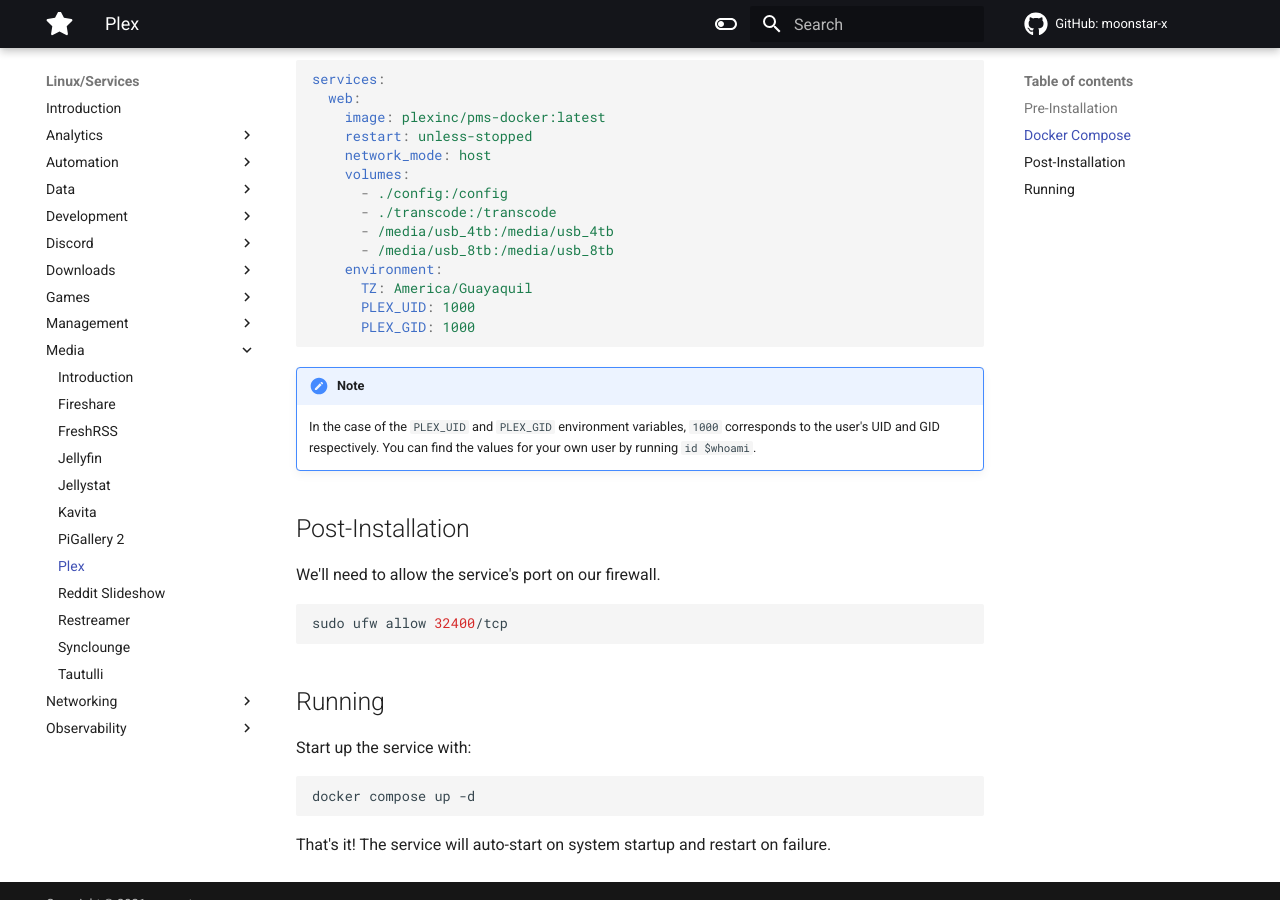
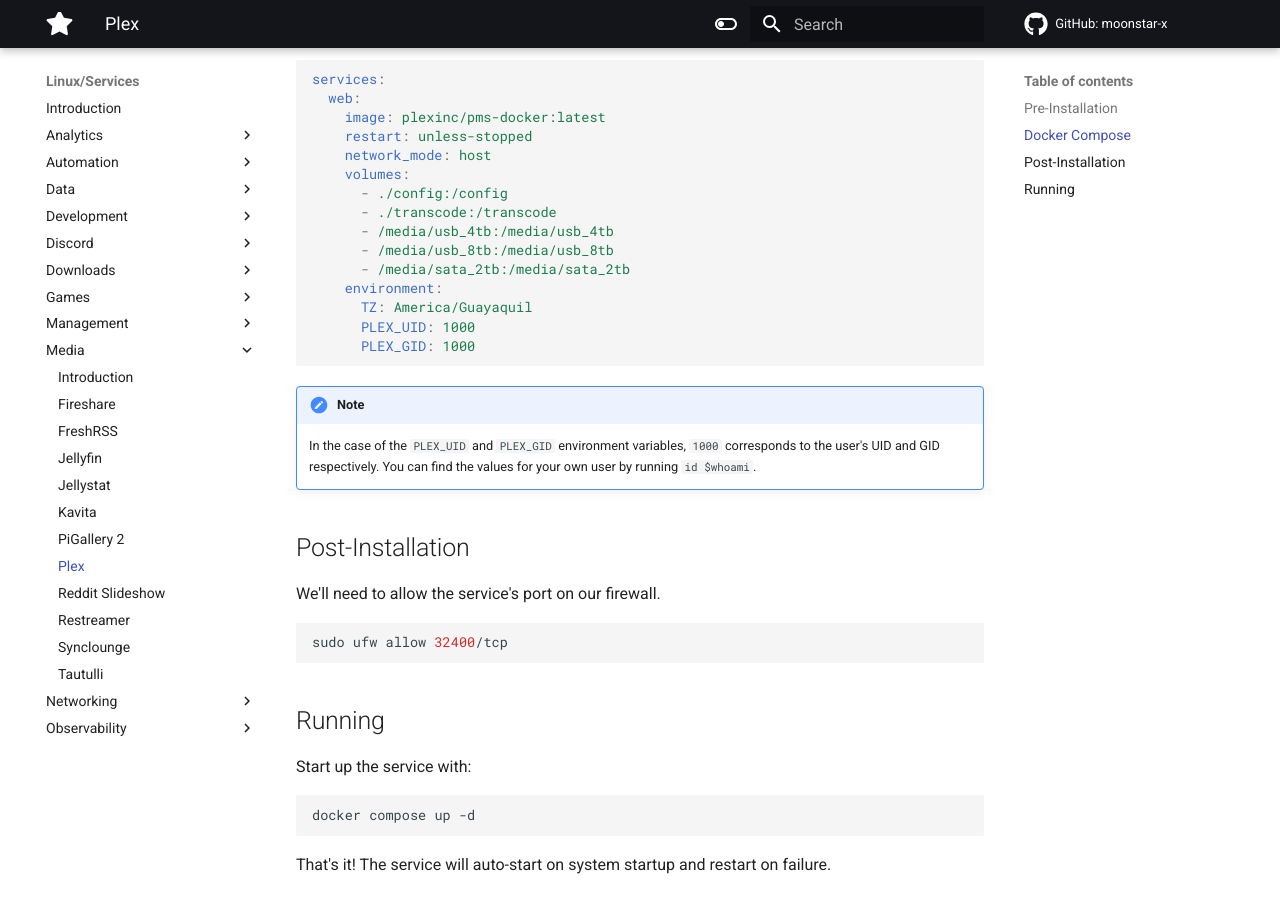
Before and after one commit to moonstar-x/server-setup, an MkDocs documentation site: the page built from docs/linux/services/media/plex.md, in a window 1280 px wide and 900 px high, scrolled down 566 px. Built offline with MkDocs 1.6.1 and Material for MkDocs 9.7.7, drawn with Linux system fonts in a browser that asks for light colours.

Commit message:
Updated plex volumes.

```diff
--- a/docs/linux/services/media/plex.md
+++ b/docs/linux/services/media/plex.md
@@ -27,6 +27,7 @@ services:
       - ./transcode:/transcode
       - /media/usb_4tb:/media/usb_4tb
       - /media/usb_8tb:/media/usb_8tb
+      - /media/sata_2tb:/media/sata_2tb
     environment:
       TZ: America/Guayaquil
       PLEX_UID: 1000
```
